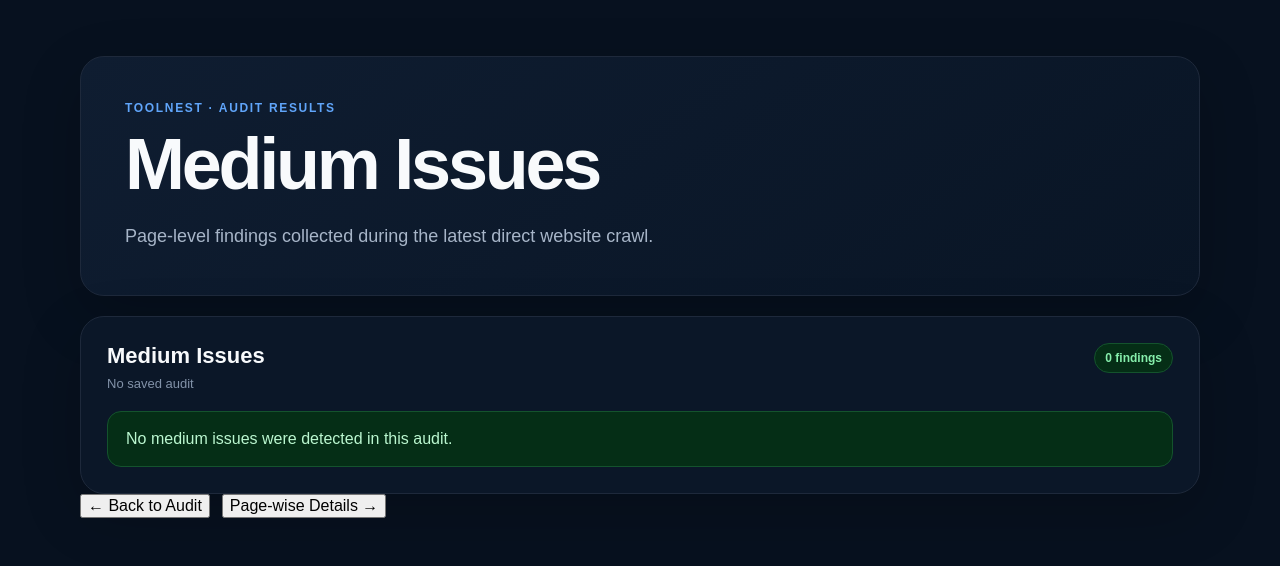
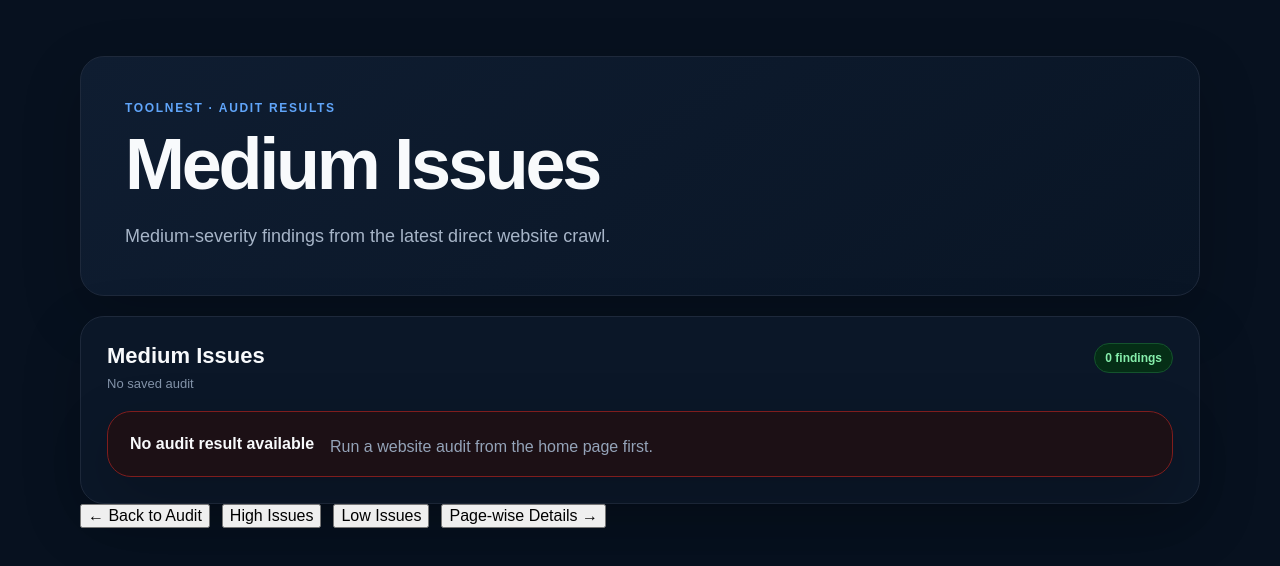
Before and after one commit to Faizanalitiwana/Website-Intelligence-Command-Center, a Next.js app: page /issues/medium in a window 1280 px wide. Shown: the top 566 px of the page. Built offline with nearby package versions, Linux system fonts and the light colour scheme.

Commit message:
Add stable Medium Issues route

```diff
--- /dev/null
+++ b/app/issues/medium/page.tsx
@@ -0,0 +1,45 @@
+"use client";
+
+import { useEffect, useState } from "react";
+
+type AuditIssue = { severity: "high" | "medium" | "low"; code: string; title: string; detail: string; url: string };
+type AuditData = { finalUrl: string; issues: AuditIssue[] };
+
+export default function MediumIssuesPage() {
+  const [data, setData] = useState<AuditData | null>(null);
+  const [ready, setReady] = useState(false);
+
+  useEffect(() => {
+    try {
+      const raw = window.sessionStorage.getItem("toolnest-audit-result");
+      if (raw) setData(JSON.parse(raw) as AuditData);
+    } catch { setData(null); }
+    finally { setReady(true); }
+  }, []);
+
+  const issues = data?.issues.filter((issue) => issue.severity === "medium") ?? [];
+
+  if (!ready) return <main className="shell"><section className="status-box"><strong>Loading audit results...</strong></section></main>;
+
+  return (
+    <main className="shell">
+      <section className="hero">
+        <p className="eyebrow">TOOLNEST · AUDIT RESULTS</p>
+        <h1>Medium Issues</h1>
+        <p className="subtitle">Medium-severity findings from the latest direct website crawl.</p>
+      </section>
+      <section className="panel">
+        <div className="panel-header"><div><h2>Medium Issues</h2><p>{data?.finalUrl ?? "No saved audit"}</p></div><span className="verified">{issues.length} findings</span></div>
+        {!data ? <div className="error-box"><strong>No audit result available</strong><p>Run a website audit from the home page first.</p></div> : issues.length === 0 ? <div className="success-box">No medium issues were detected in this audit.</div> : (
+          <div className="issues-list">{issues.map((issue, index) => <article className="issue" key={`${issue.code}-${issue.url}-${index}`}><span className="severity medium">medium</span><div className="issue-content"><strong>{issue.title}</strong><p>{issue.detail}</p><code>{issue.url}</code></div></article>)}</div>
+        )}
+      </section>
+      <div style={{ display: "flex", gap: 12, flexWrap: "wrap" }}>
+        <button type="button" onClick={() => (window.location.href = "/")}>← Back to Audit</button>
+        <button type="button" onClick={() => (window.location.href = "/issues/high")}>High Issues</button>
+        <button type="button" onClick={() => (window.location.href = "/issues/low")}>Low Issues</button>
+        <button type="button" onClick={() => (window.location.href = "/page-details")}>Page-wise Details →</button>
+      </div>
+    </main>
+  );
+}
```
